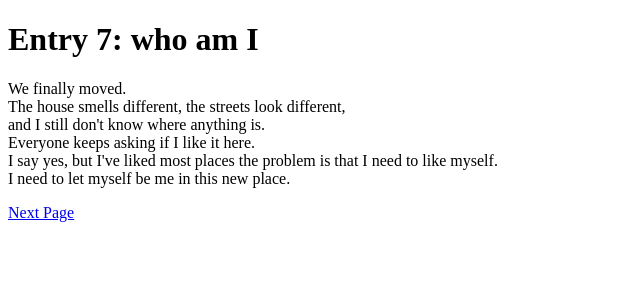
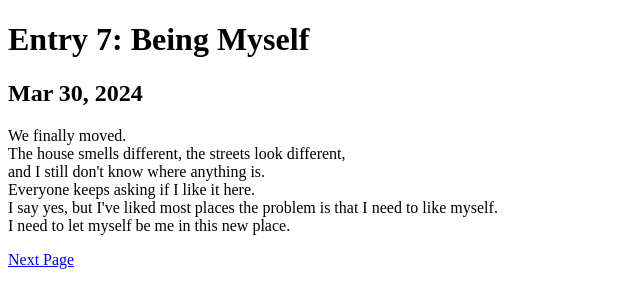
Before and after one commit to michelleperezalvarez-cyber/Net-Art-, a plain HTML site: page entry7.html in a window 1280 px wide. Shown: the whole page, without its empty margins (0-640 px from the left). Drawn offline with Linux system fonts and the light colour scheme.

Commit message:
Update entry title and date in entry7.html

```diff
--- a/entry7.html
+++ b/entry7.html
@@ -8,8 +8,8 @@
 </head>
 
 <body>
-    <h1>Entry 7: who am I</h1>
-    <h2> </h2>
+    <h1>Entry 7: Being Myself</h1>
+    <h2>Mar 30, 2024 </h2>
     <p>We finally moved.
         <br>The house smells different, the streets look different,
         <br>and I still don't know where anything is.
```
